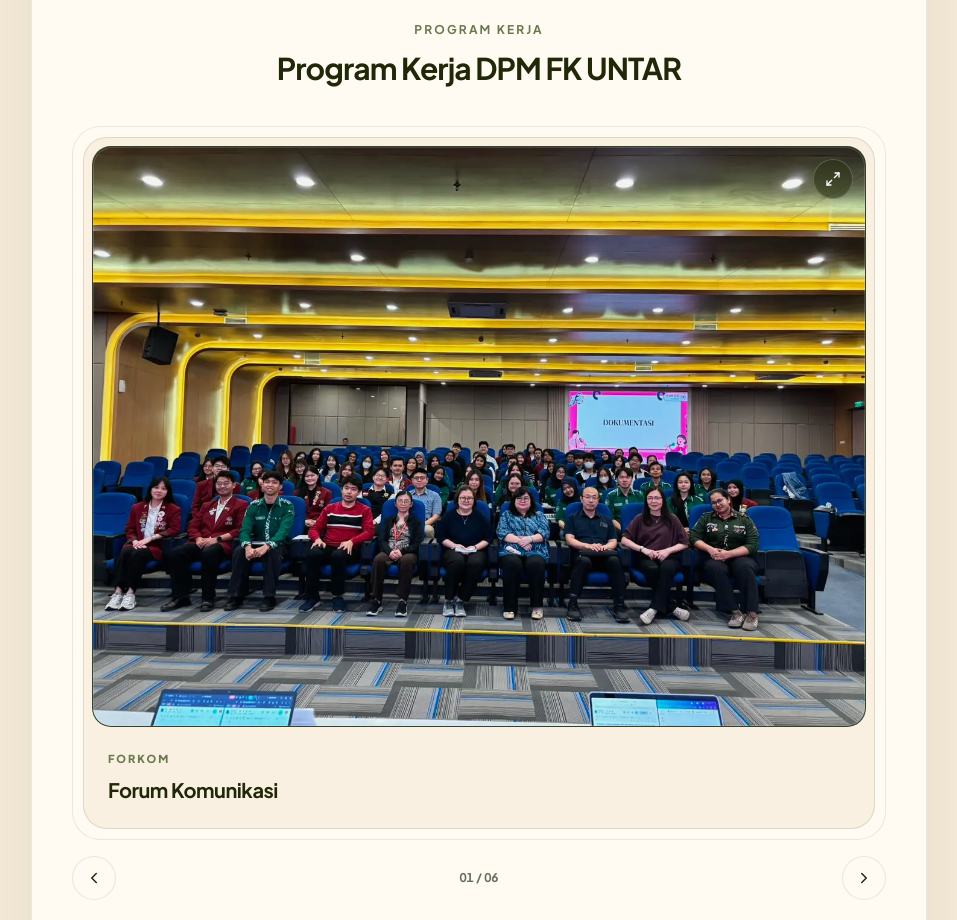
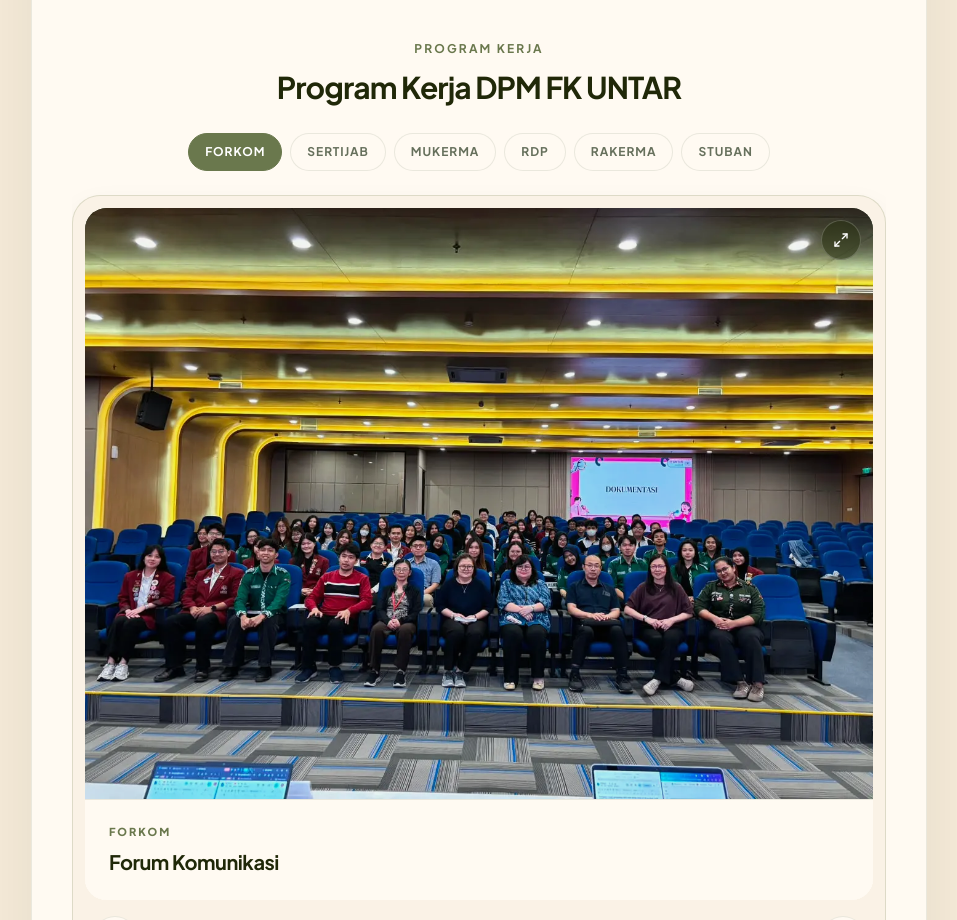
Before and after one commit to HerlyRyan/link-in-bio-formal, a React (Vite) app: page / in a window 1280 px wide. Shown: the part 1880-2800 px from the top of the page, without its empty margins (161-1118 px from the left). Built offline with nearby package versions, Linux system fonts and the light colour scheme.

Commit message:
modified: change the display of image carousel and program carouse

```diff
--- a/src/components/profile/OrganizationPhotoSlide.jsx
+++ b/src/components/profile/OrganizationPhotoSlide.jsx
@@ -27,9 +27,6 @@ export const OrganizationPhotoSlide = ({ photo }) => {
           overflow-hidden
 
           rounded-[1.5rem]
-
-          border
-          border-brand-dark/10
 
           bg-brand-dark
 
--- a/src/components/program/ProgramCard.jsx
+++ b/src/components/program/ProgramCard.jsx
@@ -16,37 +16,7 @@ export const ProgramCard = ({ program }) => {
       <article
         className="
           overflow-hidden
-
-          rounded-[1.75rem]
-
-          border
-          border-brand-dark/10
-
           bg-brand-card
-
-          p-2
-
-          shadow-[0_12px_30px_rgba(32,40,8,0.07)]
-
-          sm:p-2.5
-        "
-      >
-        {/* Inner frame */}
-        <div
-          className="
-            overflow-hidden
-
-            rounded-[1.35rem]
-
-            border
-            border-brand-primary/20
-
-            bg-brand-secondary/20
-
-            p-1.5
-
-            sm:rounded-[1.5rem]
-            sm:p-2
         "
       >
         {/* Photo */}
@@ -63,11 +33,6 @@ export const ProgramCard = ({ program }) => {
 
             overflow-hidden
 
-              rounded-[1.05rem]
-
-              border
-              border-brand-dark/10
-
             bg-brand-dark
 
             text-left
@@ -76,8 +41,6 @@ export const ProgramCard = ({ program }) => {
             focus-visible:ring-2
             focus-visible:ring-inset
             focus-visible:ring-brand-primary
-
-              sm:rounded-[1.2rem]
           "
         >
           <img
@@ -105,7 +68,6 @@ export const ProgramCard = ({ program }) => {
             "
           />
 
-            {/* Subtle dark layer */}
           <span
             aria-hidden="true"
             className="
@@ -123,26 +85,6 @@ export const ProgramCard = ({ program }) => {
             "
           />
 
-            {/* Inner image outline */}
-            <span
-              aria-hidden="true"
-              className="
-                pointer-events-none
-
-                absolute
-                inset-0
-
-                rounded-[1.05rem]
-
-                ring-1
-                ring-inset
-                ring-white/15
-
-                sm:rounded-[1.2rem]
-              "
-            />
-
-            {/* Expand */}
           <span
             aria-hidden="true"
             className="
@@ -180,13 +122,16 @@ export const ProgramCard = ({ program }) => {
         {/* Information */}
         <div
           className="
-              px-3
-              pb-3
-              pt-5
+            border-t
+            border-brand-dark/10
 
-              sm:px-4
-              sm:pb-4
-              sm:pt-6
+            bg-brand-card
+
+            px-5
+            py-5
+
+            sm:px-6
+            sm:py-6
           "
         >
           <p
@@ -221,7 +166,6 @@ export const ProgramCard = ({ program }) => {
             {title}
           </h3>
         </div>
-        </div>
       </article>
 
       <PhotoLightbox
--- a/src/components/program/ProgramSection.jsx
+++ b/src/components/program/ProgramSection.jsx
@@ -3,16 +3,9 @@
 
 import { useRef, useState } from "react";
 
-import {
-  AnimatePresence,
-  motion,
-  useReducedMotion,
-} from "framer-motion";
+import { AnimatePresence, motion, useReducedMotion } from "framer-motion";
 
-import {
-  FiChevronLeft,
-  FiChevronRight,
-} from "react-icons/fi";
+import { FiChevronLeft, FiChevronRight } from "react-icons/fi";
 
 import { programs } from "../../config/programs";
 import { ProgramCard } from "./ProgramCard";
@@ -20,8 +13,7 @@ import { ProgramCard } from "./ProgramCard";
 export const ProgramSection = () => {
   const shouldReduceMotion = useReducedMotion();
 
-  const [activeIndex, setActiveIndex] =
-    useState(0);
+  const [activeIndex, setActiveIndex] = useState(0);
 
   const directionRef = useRef(1);
 
@@ -31,8 +23,7 @@ export const ProgramSection = () => {
   const goToProgram = (index) => {
     if (index === activeIndex) return;
 
-    directionRef.current =
-      index > activeIndex ? 1 : -1;
+    directionRef.current = index > activeIndex ? 1 : -1;
 
     setActiveIndex(index);
   };
@@ -41,9 +32,7 @@ export const ProgramSection = () => {
     directionRef.current = -1;
 
     setActiveIndex((current) =>
-      current === 0
-        ? totalPrograms - 1
-        : current - 1,
+      current === 0 ? totalPrograms - 1 : current - 1,
     );
   };
 
@@ -51,15 +40,11 @@ export const ProgramSection = () => {
     directionRef.current = 1;
 
     setActiveIndex((current) =>
-      current === totalPrograms - 1
-        ? 0
-        : current + 1,
+      current === totalPrograms - 1 ? 0 : current + 1,
     );
   };
 
-  if (!activeProgram) {
-    return null;
-  }
+  if (!activeProgram) return null;
 
   return (
     <motion.section
@@ -82,9 +67,7 @@ export const ProgramSection = () => {
         amount: 0.1,
       }}
       transition={{
-        duration: shouldReduceMotion
-          ? 0.15
-          : 0.45,
+        duration: shouldReduceMotion ? 0.15 : 0.45,
         ease: "easeOut",
       }}
       aria-labelledby="program-section-title"
@@ -135,126 +118,10 @@ export const ProgramSection = () => {
         </h2>
       </div>
 
-      {/* Carousel */}
-      <div
-        className="
-          mt-8
-
-          w-full
-          min-w-0
-          max-w-full
-
-          sm:mt-10
-        "
-      >
-        {/* Slide viewport */}
-        <div
-          className="
-            relative
-
-            w-full
-            min-w-0
-            max-w-full
-
-            overflow-hidden
-
-            rounded-[1.5rem]
-
-            sm:rounded-[1.75rem]
-          "
-        >
-          <AnimatePresence
-            initial={false}
-            custom={directionRef.current}
-            mode="wait"
-          >
-            <motion.div
-              key={activeProgram.id}
-              custom={directionRef.current}
-              variants={slideVariants}
-              initial={
-                shouldReduceMotion
-                  ? false
-                  : "enter"
-              }
-              animate="center"
-              exit={
-                shouldReduceMotion
-                  ? undefined
-                  : "exit"
-              }
-              transition={{
-                duration: shouldReduceMotion
-                  ? 0
-                  : 0.28,
-                ease: [
-                  0.22,
-                  1,
-                  0.36,
-                  1,
-                ],
-              }}
-              className="
-                w-full
-                min-w-0
-                max-w-full
-              "
-            >
-              <ProgramCard
-                program={activeProgram}
-              />
-            </motion.div>
-          </AnimatePresence>
-        </div>
-
-        {/* Navigation */}
-        <div
-          className="
-            mt-4
-
-            flex
-            w-full
-            items-center
-            justify-between
-            gap-3
-          "
-        >
-          <CarouselButton
-            label="Program sebelumnya"
-            icon={FiChevronLeft}
-            onClick={goPrevious}
-          />
-
-          <p
-            className="
-              text-xs
-              font-bold
-              tabular-nums
-              text-brand-muted
-            "
-          >
-            {String(
-              activeIndex + 1,
-            ).padStart(2, "0")}
-            {" / "}
-            {String(totalPrograms).padStart(
-              2,
-              "0",
-            )}
-          </p>
-
-          <CarouselButton
-            label="Program berikutnya"
-            icon={FiChevronRight}
-            onClick={goNext}
-          />
-        </div>
-      </div>
-
       {/* Program selector */}
       <div
         className="
-          mt-6
+          mt-7
 
           w-full
           min-w-0
@@ -288,21 +155,15 @@ export const ProgramSection = () => {
             sm:overflow-x-visible
           "
         >
-          {programs.map(
-            (program, index) => {
-              const isActive =
-                index === activeIndex;
+          {programs.map((program, index) => {
+            const isActive = index === activeIndex;
 
             return (
               <button
                 key={program.id}
                 type="button"
-                  onClick={() =>
-                    goToProgram(index)
-                  }
-                  aria-pressed={
-                    isActive
-                  }
+                onClick={() => goToProgram(index)}
+                aria-pressed={isActive}
                 className={`
                   shrink-0
 
@@ -349,8 +210,145 @@ export const ProgramSection = () => {
                 {program.shortName}
               </button>
             );
-            },
-          )}
+          })}
+        </div>
+      </div>
+
+      {/* Carousel frame */}
+      <div
+        className="
+          mt-5
+
+          w-full
+          min-w-0
+          max-w-full
+
+          overflow-hidden
+
+          rounded-[1.75rem]
+
+          border
+          border-brand-primary/20
+
+          bg-brand-secondary/15
+
+          p-2.5
+
+          shadow-[0_12px_30px_rgba(32,40,8,0.06)]
+
+          sm:p-3
+        "
+      >
+        {/* Slide viewport */}
+        <div
+          className="
+            relative
+
+            w-full
+            min-w-0
+            max-w-full
+
+            overflow-hidden
+
+            rounded-[1.35rem]
+
+            bg-brand-card
+          "
+        >
+          <AnimatePresence
+            initial={false}
+            custom={directionRef.current}
+            mode="wait"
+          >
+            <motion.div
+              key={activeProgram.id}
+              custom={directionRef.current}
+              variants={slideVariants}
+              initial={shouldReduceMotion ? false : "enter"}
+              animate="center"
+              exit={shouldReduceMotion ? undefined : "exit"}
+              transition={{
+                duration: shouldReduceMotion ? 0 : 0.28,
+                ease: [0.22, 1, 0.36, 1],
+              }}
+              className="
+                w-full
+                min-w-0
+                max-w-full
+              "
+            >
+              <ProgramCard program={activeProgram} />
+            </motion.div>
+          </AnimatePresence>
+        </div>
+
+        {/* Navigation */}
+        <div
+          className="
+            flex
+            w-full
+            items-center
+            justify-between
+            gap-3
+
+            px-1
+            pb-1
+            pt-4
+
+            sm:px-2
+            sm:pb-2
+          "
+        >
+          <CarouselButton
+            label="Program sebelumnya"
+            icon={FiChevronLeft}
+            onClick={goPrevious}
+          />
+
+          <div
+            className="
+              flex
+              items-center
+              gap-2
+            "
+          >
+            <span
+              className="
+                text-sm
+                font-bold
+                tabular-nums
+                text-brand-text
+              "
+            >
+              {String(activeIndex + 1).padStart(2, "0")}
+            </span>
+
+            <span
+              className="
+                text-xs
+                text-brand-muted
+              "
+            >
+              /
+            </span>
+
+            <span
+              className="
+                text-xs
+                font-semibold
+                tabular-nums
+                text-brand-muted
+              "
+            >
+              {String(totalPrograms).padStart(2, "0")}
+            </span>
+          </div>
+
+          <CarouselButton
+            label="Program berikutnya"
+            icon={FiChevronRight}
+            onClick={goNext}
+          />
         </div>
       </div>
     </motion.section>
@@ -374,11 +372,7 @@ const slideVariants = {
   }),
 };
 
-const CarouselButton = ({
-  label,
-  icon: Icon,
-  onClick,
-}) => {
+const CarouselButton = ({ label, icon: Icon, onClick }) => {
   return (
     <button
       type="button"
@@ -414,10 +408,7 @@ const CarouselButton = ({
         focus-visible:ring-offset-brand-card
       "
     >
-      <Icon
-        size={18}
-        aria-hidden="true"
-      />
+      <Icon size={18} aria-hidden="true" />
     </button>
   );
 };
```
Also changed, not shown: src/components/profile/OrganizationPhotoSection.jsx (+52 -14 lines). Lines whose indentation alone changed are shown as unchanged.
